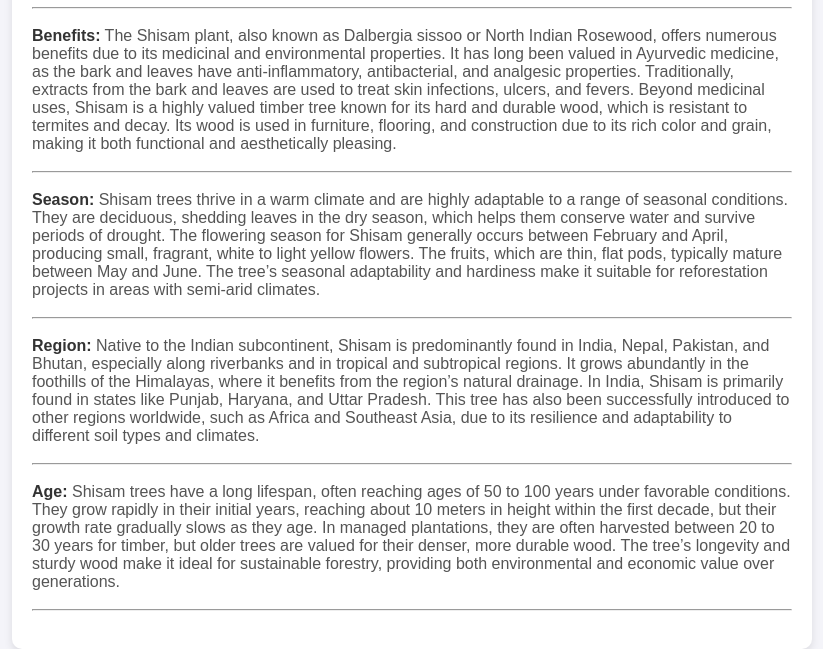
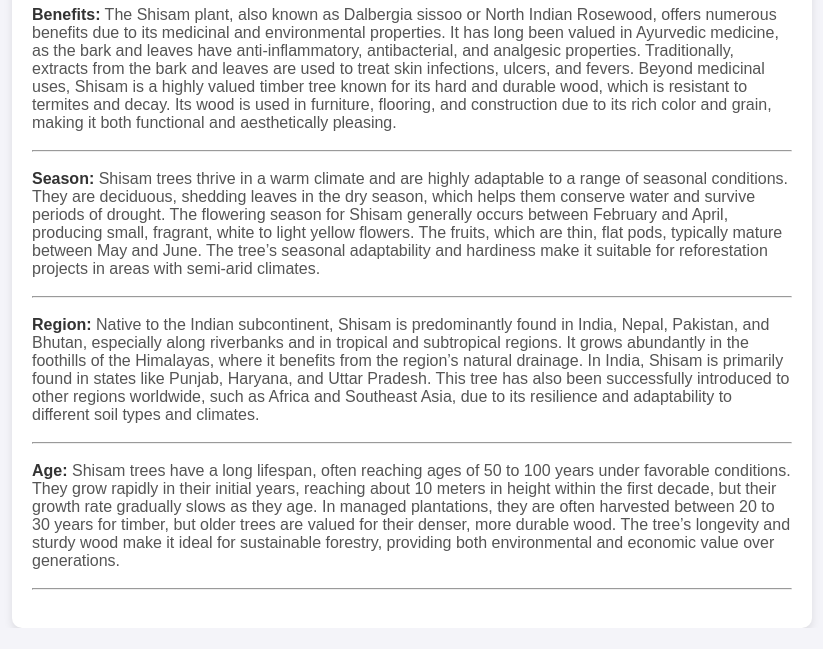
Before and after one commit to ShubhSSV/Shisam, a plain HTML site: page index.html in a window 1280 px wide. Shown: the part 538-1187 px from the top of the page, without its empty margins (228-1051 px from the left). After the commit the page ends 1166 px from the top, so only its background shows below. Drawn offline with Linux system fonts and the light colour scheme; a script that the page names is missing.

Commit message:
styles.css

```diff
--- a/styles.css
+++ b/styles.css
@@ -13,7 +13,7 @@ body {
     align-items: center;
     height: 100vh;
     padding: 20px;
-    margin-top: 272px;
+    margin-top: 251px;
 }
 
 .container {
```
